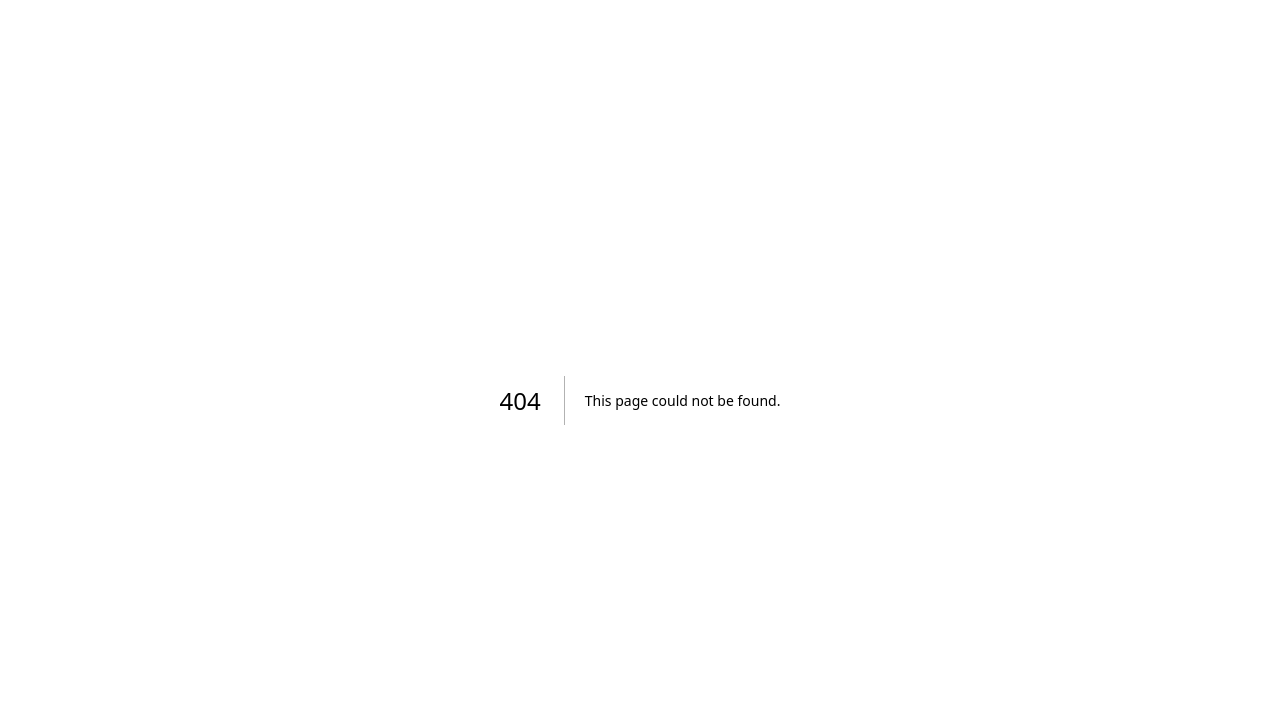
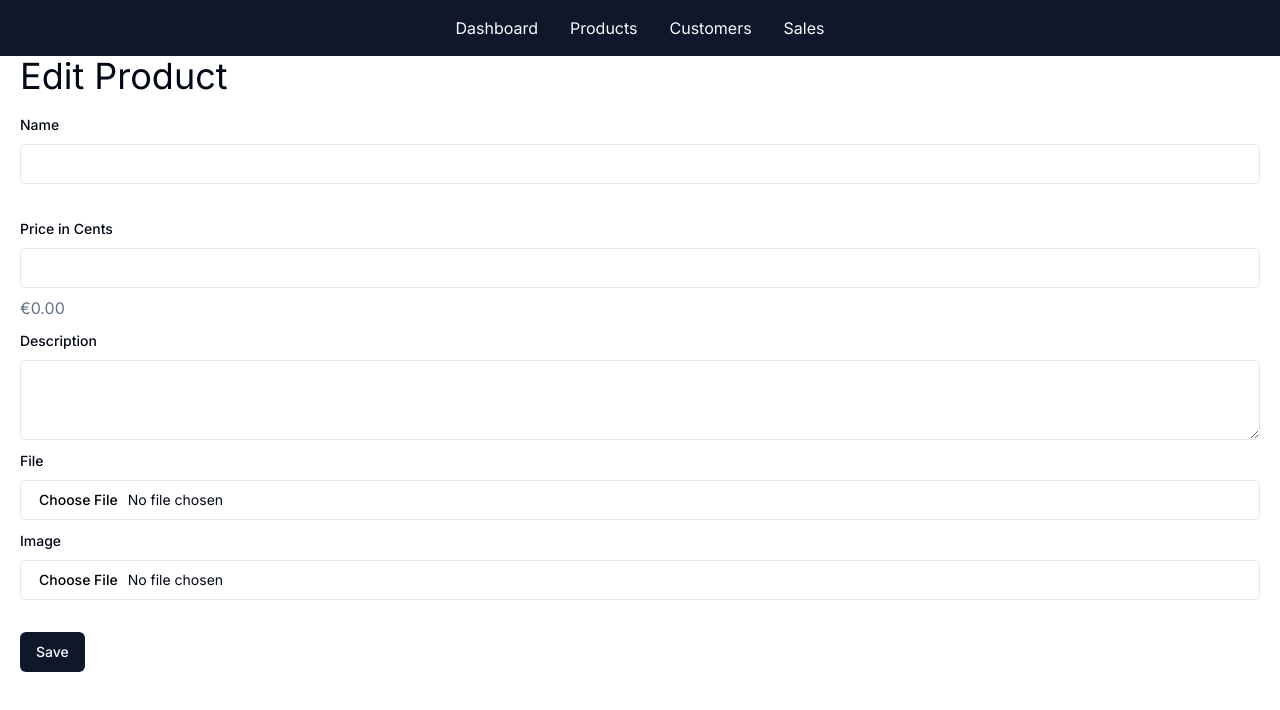
Before and after one commit to jayasurian123/tech-learn-e-commerce, a Next.js app: page /admin/products/1/edit in a window 1280 px wide. Before the commit this address had no page. Shown: the top 710 px of the page. Built offline with nearby package versions, Linux system fonts and the light colour scheme; no server answers; the database is empty.

Commit message:
eidt form

```diff
--- /dev/null
+++ b/src/app/admin/products/[id]/edit/page.tsx
@@ -0,0 +1,20 @@
+import PageHeader from '@/app/admin/_components/PageHeader';
+import db from '@/db/db';
+import ProductForm from '../../_components/ProductForm';
+
+const EditProductPage = async ({
+  params: { id },
+}: {
+  params: { id: string };
+}) => {
+  const product = await db.product.findUnique({ where: { id } });
+
+  return (
+    <>
+      <PageHeader>Edit Product</PageHeader>
+      <ProductForm product={product} />
+    </>
+  );
+};
+
+export default EditProductPage;
--- a/src/app/admin/products/_components/ProductForm.tsx
+++ b/src/app/admin/products/_components/ProductForm.tsx
@@ -5,19 +5,29 @@ import { Input } from '@/components/ui/input';
 import { Label } from '@/components/ui/label';
 import { Textarea } from '@/components/ui/textarea';
 import { formatCurrency } from '@/lib/formatter';
+import { Product } from '@prisma/client';
+import Image from 'next/image';
 import { useState } from 'react';
 import { useFormState, useFormStatus } from 'react-dom';
 import { addProduct } from '../../_actions/products';
 
-const ProductForm = () => {
+const ProductForm = ({ product }: { product?: Product | null }) => {
   const [errorState, formAction] = useFormState(addProduct, {});
-  const [priceInCents, setPriceInCents] = useState<number>();
+  const [priceInCents, setPriceInCents] = useState<number | undefined>(
+    product?.priceInCents,
+  );
 
   return (
     <form action={formAction} className="space-y-8">
       <div className="space-y-2">
         <Label htmlFor="name">Name</Label>
-        <Input type="text" id="name" name="name" required />
+        <Input
+          type="text"
+          id="name"
+          name="name"
+          required
+          defaultValue={product?.name || ''}
+        />
         {errorState.name && (
           <div className="text-destructive">{errorState.name}</div>
         )}
@@ -42,21 +52,48 @@ const ProductForm = () => {
         </div>
         <div className="space-y-2">
           <Label htmlFor="description">Description</Label>
-          <Textarea id="description" name="description" required />
+          <Textarea
+            id="description"
+            name="description"
+            required
+            defaultValue={product?.description || ''}
+          />
           {errorState.description && (
             <div className="text-destructive">{errorState.description}</div>
           )}
         </div>
         <div className="space-y-2">
           <Label htmlFor="file">File</Label>
-          <Input type="file" id="file" name="file" required />
+          <Input
+            type="file"
+            id="file"
+            name="file"
+            required={product === null}
+          />
+          {product !== null && (
+            <div className="text-muted-foreground">{product?.filePath}</div>
+          )}
           {errorState.file && (
             <div className="text-destructive">{errorState.file}</div>
           )}
         </div>
         <div className="space-y-2">
           <Label htmlFor="image">Image</Label>
-          <Input type="file" id="image" name="image" required />
+          <Input
+            type="file"
+            id="image"
+            name="image"
+            required={product === null}
+          />
+          {product !== null && (
+            <Image
+              className="object-contain"
+              src={`/${product?.imagePath}`}
+              alt="preview image"
+              width={200}
+              height={200}
+            />
+          )}
           {errorState.image && (
             <div className="text-destructive">{errorState.image}</div>
           )}
```
